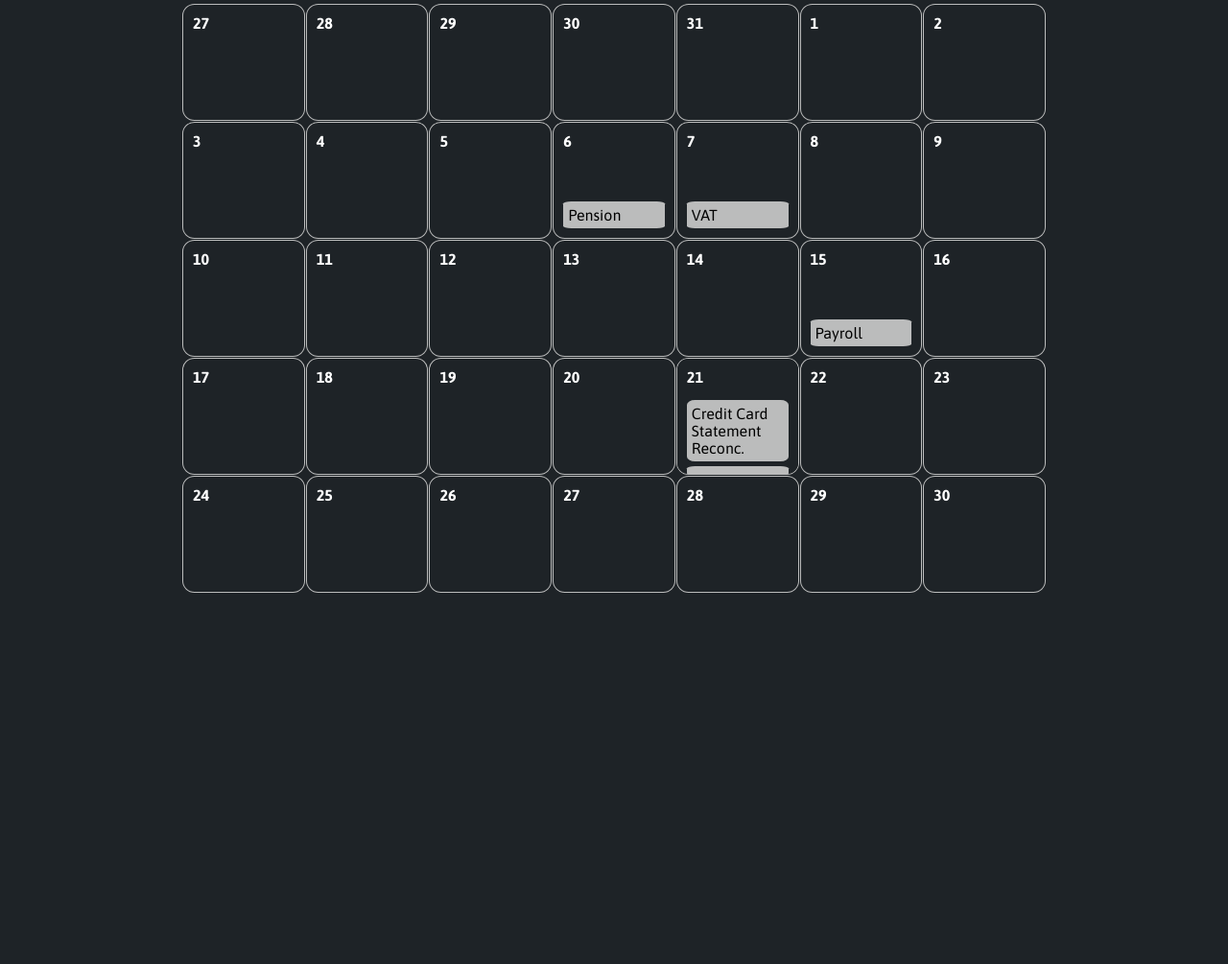
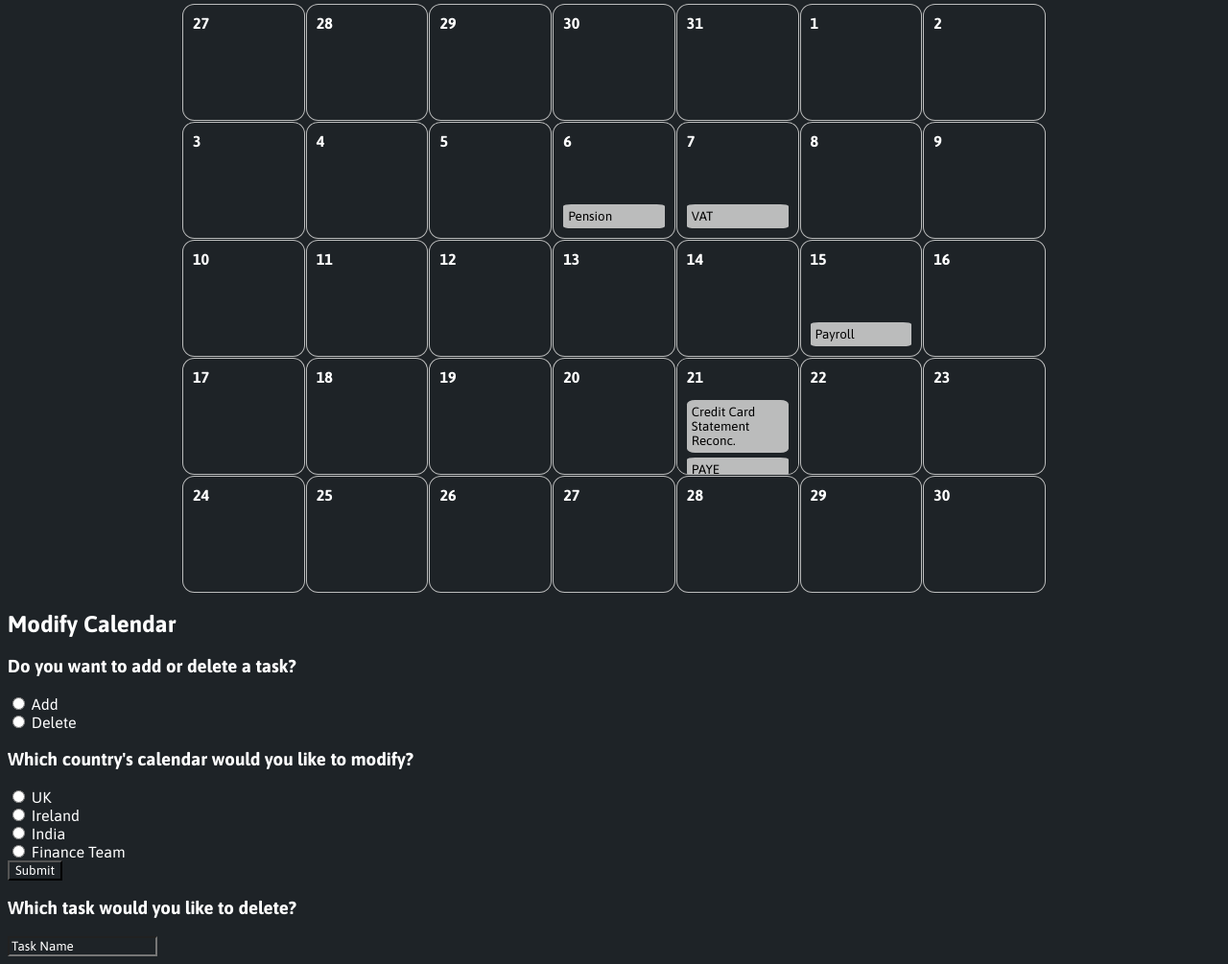
Before and after one commit to sbudhkar07/FiscalCalendar, a Flask app: page / in a window 1280 px wide. Shown: the part 380-1385 px from the top of the page at 96% size. Before the commit the page ends 998 px from the top, so only its background shows below. Run offline with Flask 3, Linux system fonts and the light colour scheme; data comes from the database, SQL or seed files in the repository.

Commit message:
Form skeleton

```diff
--- a/app.py
+++ b/app.py
@@ -3,8 +3,10 @@ import sqlite3
 from datetime import date, datetime
 import calendar
 
+#instantiate a Flask object
 app = Flask(__name__)
 
+#store the suffixes of the database tables
 db_abbrevs = {
     "UK": "uk",
     "Ireland": "ir",
@@ -12,6 +14,7 @@ db_abbrevs = {
     "FinanceTeam": "fi"
 }
 
+#select the events for a particular month and country and return an array of tuples storing task and date
 def current_month_tasks(month, country):
     conn = sqlite3.connect("country_database.db")
     cursor = conn.cursor()
@@ -24,6 +27,8 @@ def current_month_tasks(month, country):
     conn.close()
     return tasks
 
+
+#define the default calendar view
 @app.route('/')
 def calendar_view():
     month = datetime.now().month
@@ -42,6 +47,7 @@ def calendar_view():
                            current_month=today.month,
                            current_year=today.year)
 
+#get the desired month and country from the URL and return the days and tasks in JSON format
 @app.route('/update_calendar')
 def update_calendar():
     year = int(request.args.get('year'))
--- a/static/script.js
+++ b/static/script.js
@@ -1,35 +1,35 @@
 document.addEventListener('DOMContentLoaded', function(){ //wait for the DOM to load
-    const prevButton = document.getElementById('prev'); //set up access to the previous and next buttons
+    const prevButton = document.getElementById('prev'); //set up access to the previous and next buttons, the selected month and country
     const nextButton = document.getElementById('next');
     const selectedMonth = document.getElementById('selected_month');
     const country = document.getElementById('Country')
 
-    const today = new Date();
+    const today = new Date(); //initialise a date object to refer to the current month
 
-    let currentYear = today.getFullYear();
+    let currentYear = today.getFullYear(); //reference the current year, month and selected country
     let currentMonth = today.getMonth() + 1;
     let selectedCountry = country.value;
 
     async function updateCalendar(year, month, country){
         try {
-            const response = await fetch(`/update_calendar?year=${year}&month=${month}&country=${country}`);
-            const data = await response.json();
+            const response = await fetch(`/update_calendar?year=${year}&month=${month}&country=${country}`);  //create promise for the data from the url
+            const data = await response.json(); //parse the response
 
-            selectedMonth.textContent = data.selected_month;
-            const monthDiv = document.querySelector('.month');
-            monthDiv.innerHTML = '';
+            selectedMonth.textContent = data.selected_month; //set the text in the header to the month selected by the user
+            const monthDiv = document.querySelector('.month'); //get access to the div containing the calendar grid
+            monthDiv.innerHTML = ''; //empty the previous month's grid
             data.month.forEach(week => {
-                const weekDiv = document.createElement('div');
-                weekDiv.classList.add('week');
+                const weekDiv = document.createElement('div'); //create a div for each week in the month, given by the json data received from Flask
+                weekDiv.classList.add('week'); //add the class attribute "week" to the week div
                 week.forEach(day => {
-                    const dayDiv = document.createElement('div');
-                    dayDiv.classList.add('day');
+                    const dayDiv = document.createElement('div'); //create a div for each day in the week
+                    dayDiv.classList.add('day'); //add the class attribute "day" to the day div
                     dayDiv.innerHTML = `
                         <div class="date">${day.day}</div>
                         <div class="tasks">
                             ${day.tasks.map(task => `<div class="task">${task}</div>`).join('')}
                         </div>
-                    `;
+                    `; //add divs for the date and task within the day div
                     weekDiv.appendChild(dayDiv);
                 });
                 monthDiv.appendChild(weekDiv);
@@ -46,7 +46,7 @@ document.addEventListener('DOMContentLoaded', function(){ //wait for the DOM to
             currentMonth = 12;
             currentYear -= 1
         }
-        updateCalendar(currentYear, currentMonth, selectedCountry);
+        updateCalendar(currentYear, currentMonth, selectedCountry); //update the calendar if the previous button is clicked
     });
 
     nextButton.addEventListener('click', () => {
@@ -55,7 +55,7 @@ document.addEventListener('DOMContentLoaded', function(){ //wait for the DOM to
             currentMonth = 1;
             currentYear += 1
         }
-        updateCalendar(currentYear, currentMonth, selectedCountry)
+        updateCalendar(currentYear, currentMonth, selectedCountry) //update the calendar if the next button is clicked
     });
 
     country.addEventListener('change', () => {
@@ -63,5 +63,5 @@ document.addEventListener('DOMContentLoaded', function(){ //wait for the DOM to
         updateCalendar(currentYear, currentMonth, selectedCountry);
     });
 
-    updateCalendar(currentYear, currentMonth, selectedCountry);
+    updateCalendar(currentYear, currentMonth, selectedCountry); //update the calendar if the country is changed
 });
--- a/static/style.css
+++ b/static/style.css
@@ -135,4 +135,5 @@ ul{
     border-radius: 8%;
     position: relative;
     max-width: 100%;
+    font-size: smaller;
 }
--- a/templates/index.html
+++ b/templates/index.html
@@ -65,6 +65,31 @@
     </div>
    </div>
    <div class="query_form">
+    <form action="GET" id="operation_form">
+        <h2>Modify Calendar</h2>
+        <h3>Do you want to add or delete a task?</h3>
+        <input type="radio" id="add" name="operation" value="Add">
+        <label for="add">Add</label><br>
+        <input type="radio" id="delete" name="operation" value="Delete">
+        <label for="delete">Delete</label>
+        <h3>Which country's calendar would you like to modify?</h3>
+        <input type="radio" id="uk" name="country_modify" value="UK">
+        <label for="uk">UK</label><br>
+        <input type="radio" id="ir" name="country_modify" value="Ireland">
+        <label for="ir">Ireland</label><br>
+        <input type="radio" id="in" name="country_modify" value="India">
+        <label for="in">India</label><br>
+        <input type="radio" id="fi" name="country_modify" value="FinanceTeam">
+        <label for="fi">Finance Team</label><br>
+        <input type="submit" value="Submit">
+    </form>
+    <form action="POST" id="add_form">
+
+    </form>
+    <form action="POST" id="delete_form">
+        <h3>Which task would you like to delete?</h3>
+        <input type="text" id="task_name" name="delete" value="Task Name">
+    </form>
    </div>
    <script src="{{ url_for('static', filename='script.js') }}"></script>
 </body>
```
